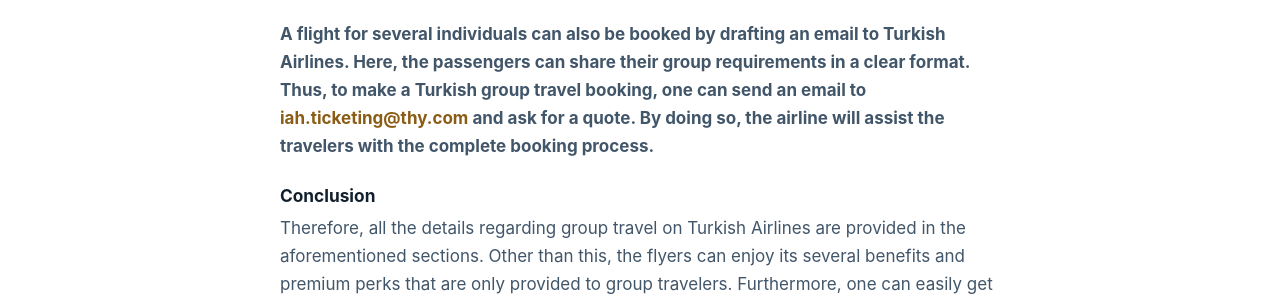
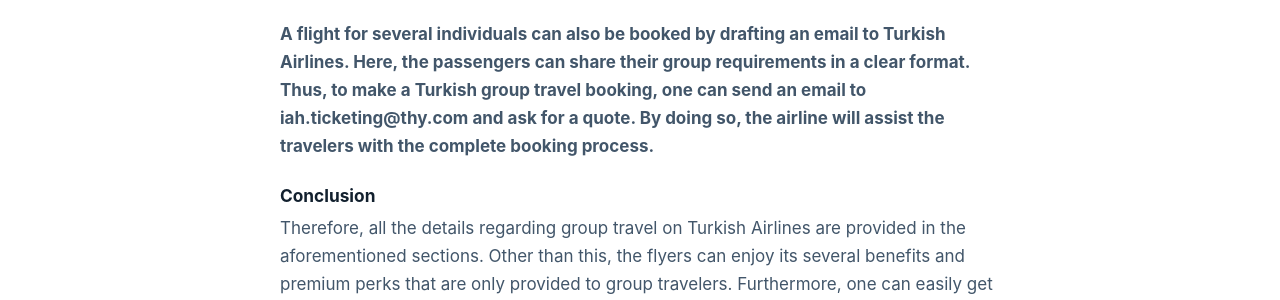
Before and after one commit to airlines-group-travel/airlines-group-travel.github.io, a Jekyll site: the page built from _blog/does-turkish-airlines-do-group-bookings.md, in a window 1280 px wide and 900 px high, scrolled down 1692 px. Shown: the part 236-536 px from the top of the window. Built offline with Jekyll 4.4.1, drawn with Linux system fonts in a browser that asks for light colours; part of the change alters nothing that is shown.

```diff
--- a/_blog/does-turkish-airlines-do-group-bookings.md
+++ b/_blog/does-turkish-airlines-do-group-bookings.md
@@ -26,11 +26,17 @@ Accessing group flight tickets on Turkish Airlines is simpler, as it provides se
 
 #### **Book Turkish Airlines Group Flight through a Phone Call**
 
+
+
 #### Reaching out to Turkish Airlines directly by phone will be a perfect and straightforward choice to make flight bookings. For that reason, one of the group members will need to call +1 857 277 0361 to communicate with the professionals. In this way, the airline executives will guide the flyers through the whole booking process. Apart from this, the flyers can also ask any booking-related questions.
+
+
 
 #### **Draft an Email for Making Turkish Airlines Group Reservation**
 
-#### A flight for several individuals can also be booked by drafting an email to Turkish Airlines. Here, the passengers can share their group requirements in a clear format. Thus, to make a Turkish group travel booking, one can send an email to [iah.ticketing@thy.com](mailto:iah.ticketing@thy.com) and ask for a quote. By doing so, the airline will assist the travelers with the complete booking process.
+
+
+#### A flight for several individuals can also be booked by drafting an email to Turkish Airlines. Here, the passengers can share their group requirements in a clear format. Thus, to make a Turkish group travel booking, one can send an email to iah.ticketing@thy.com and ask for a quote. By doing so, the airline will assist the travelers with the complete booking process.
 
 ### **Conclusion**
 
```
